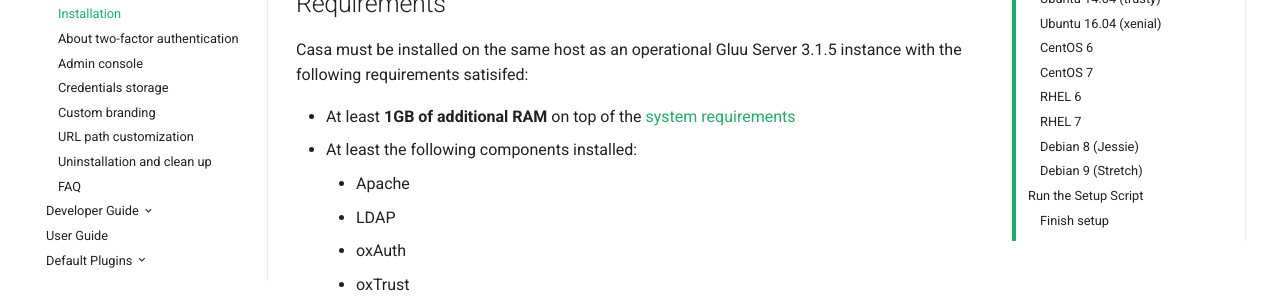
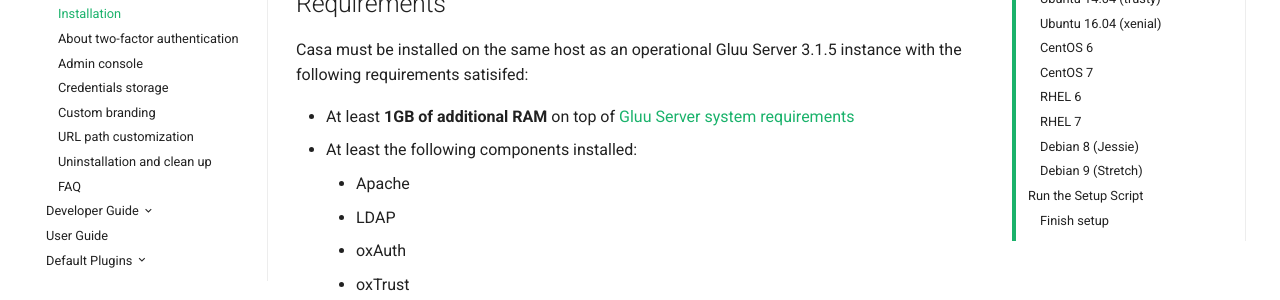
Before and after one commit to shmorri/docs-casa-prod, an MkDocs documentation site: the page built from docs/source/administration/installation.md, in a window 1280 px wide and 900 px high. Shown: the part 205-505 px from the top of the window. Built offline with MkDocs 1.6.1, drawn with Linux system fonts in a browser that asks for light colours; old or Windows-style settings are respelled for this version of MkDocs.

Commit message:
Update installation.md

```diff
--- a/docs/source/administration/installation.md
+++ b/docs/source/administration/installation.md
@@ -4,7 +4,7 @@
 
 Casa must be installed on the same host as an operational Gluu Server 3.1.5 instance with the following requirements satisifed:
 
-- At least **1GB of additional RAM** on top of the [system requirements](https://gluu.org/docs/ce/3.1.5/installation-guide/#system-requirements)
+- At least **1GB of additional RAM** on top of [Gluu Server system requirements](https://gluu.org/docs/ce/3.1.5/installation-guide/#system-requirements)
 
 - At least the following components installed:
     - Apache
```
